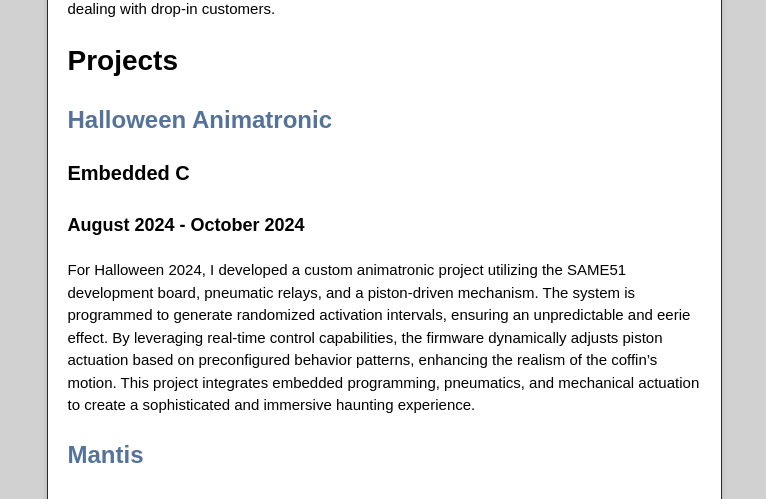
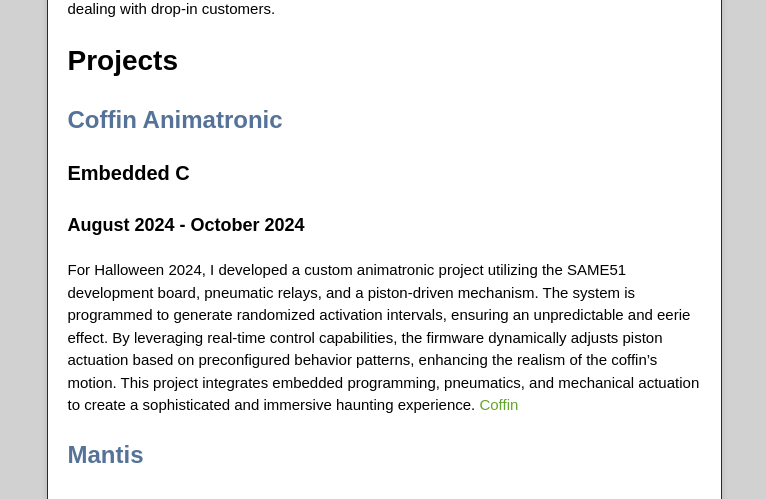
Before and after one commit to AMarinic92/AMarinic92.github.io, a Jekyll site: the page built from resume.md, in a window 1280 px wide and 900 px high, scrolled down 1604 px. Shown: the part 154-653 px from the top of the window, without its empty margins (256-1022 px from the left). Built offline with Jekyll 4.4.1, drawn with Linux system fonts in a browser that asks for light colours; our own code applies the rules of GitHub Pages for plain Markdown files.

Commit message:
Update resume.md

```diff
--- a/resume.md
+++ b/resume.md
@@ -31,10 +31,10 @@
 Responsibilities include meeting customers for in-person measurements, quoting, booking, and managing projects. As well the quoting and estimating involved significant office work such as managing the phones, emails, file management, coordinating with other management staff, and dealing with drop-in customers.
 
 # Projects
-## Halloween Animatronic
+## Coffin Animatronic
 ### Embedded C
 #### August 2024 - October 2024
-For Halloween 2024, I developed a custom animatronic project utilizing the SAME51 development board, pneumatic relays, and a piston-driven mechanism. The system is programmed to generate randomized activation intervals, ensuring an unpredictable and eerie effect. By leveraging real-time control capabilities, the firmware dynamically adjusts piston actuation based on preconfigured behavior patterns, enhancing the realism of the coffin's motion. This project integrates embedded programming, pneumatics, and mechanical actuation to create a sophisticated and immersive haunting experience.
+For Halloween 2024, I developed a custom animatronic project utilizing the SAME51 development board, pneumatic relays, and a piston-driven mechanism. The system is programmed to generate randomized activation intervals, ensuring an unpredictable and eerie effect. By leveraging real-time control capabilities, the firmware dynamically adjusts piston actuation based on preconfigured behavior patterns, enhancing the realism of the coffin's motion. This project integrates embedded programming, pneumatics, and mechanical actuation to create a sophisticated and immersive haunting experience. [Coffin](https://github.com/AMarinic92/SAME51-Kit/tree/halloween)
 
 ## Mantis
 ### Android application
```
